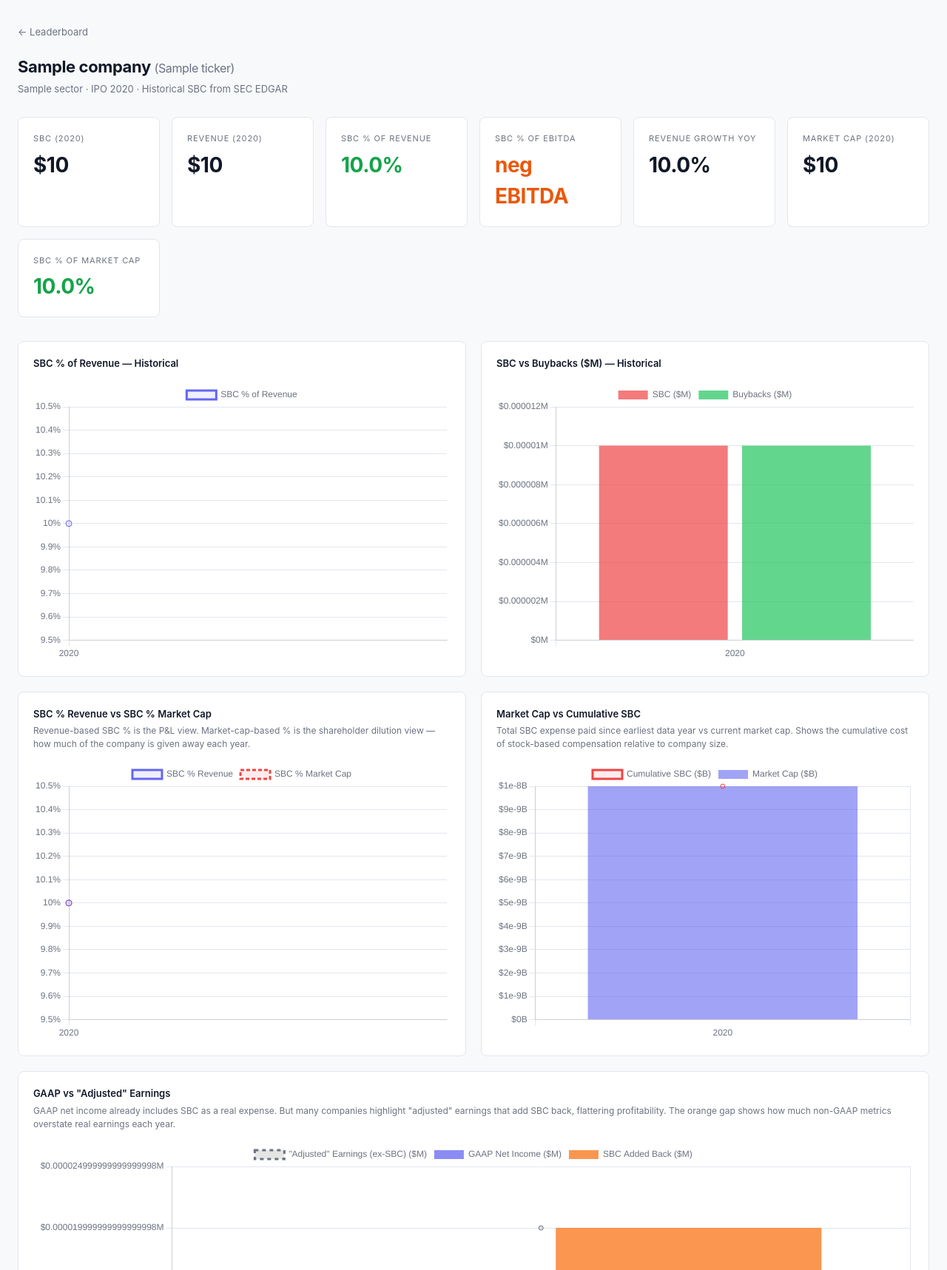
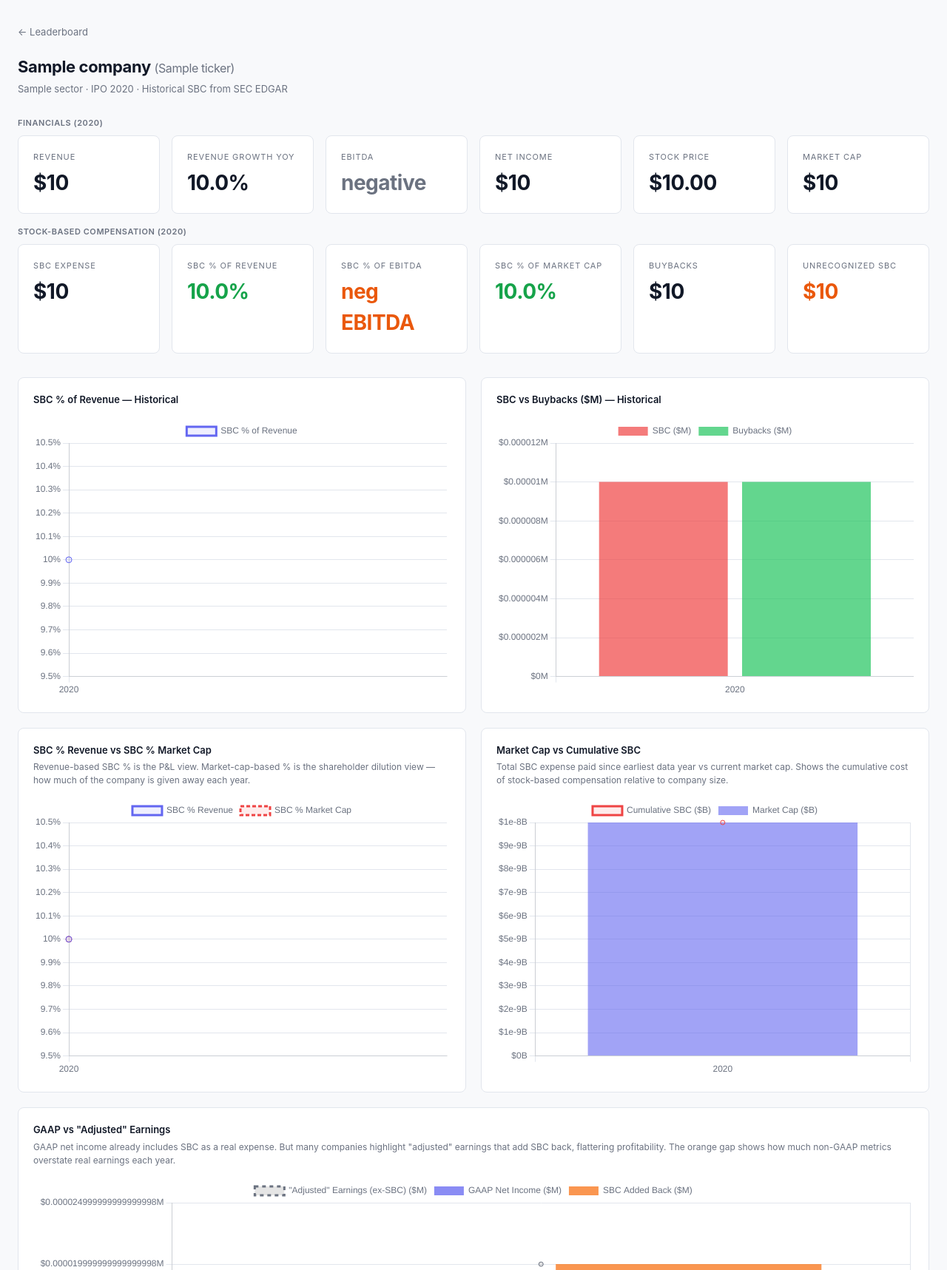
Before and after one commit to acsterne/sbc-tracker, a Flask app: page /company/1 in a window 1280 px wide. Shown: the part 52-1769 px from the top of the page at 74% size. Run offline with Flask 3, Linux system fonts and the light colour scheme; a database or web service that is not in the repository returns one stand-in record (values such as "Sample title"); data that the repository does not hold is empty; some libraries are stand-ins or nearby versions.

Commit message:
Split summary cards into two rows: Financials + SBC metrics
Row 1: Revenue, Rev Growth, EBITDA, Net Income, Stock Price, Market Cap
Row 2: SBC Expense, SBC % Revenue, SBC % EBITDA, SBC % Market Cap,
       Buybacks, Unrecognized SBC

Also fixed SOUN (SoundHound) revenue/SBC data — XBRL tags were
unreliable, manually corrected from verified 10-K figures.

Co-Authored-By: Claude Opus 4.6 (1M context) <noreply@anthropic.com>

```diff
--- a/templates/company.html
+++ b/templates/company.html
@@ -14,15 +14,46 @@
 {% if history %}
 {% set latest = history[-1] %}
 
-<!-- Latest year summary cards -->
+<!-- Row 1: Financial metrics -->
+<div style="margin-bottom:8px;color:var(--muted);font-size:11px;font-weight:600;letter-spacing:0.05em;text-transform:uppercase;">Financials ({{ latest.fiscal_year }})</div>
+<div class="metric-row" style="margin-bottom:16px;">
+    <div class="card">
+        <div class="card-label">Revenue</div>
+        <div class="card-value">{{ latest.revenue_annual | compact }}</div>
+    </div>
+    <div class="card">
+        <div class="card-label">Revenue Growth YoY</div>
+        <div class="card-value {% if latest.revenue_growth_yoy and latest.revenue_growth_yoy > 25 %}growth-high{% endif %}">
+            {{ latest.revenue_growth_yoy | pct }}
+        </div>
+    </div>
+    <div class="card">
+        <div class="card-label">EBITDA</div>
+        <div class="card-value">
+            {% if latest.ebitda_negative %}<span style="color:var(--muted)">negative</span>
+            {% else %}{{ latest.ebitda_annual | compact }}{% endif %}
+        </div>
+    </div>
+    <div class="card">
+        <div class="card-label">Net Income</div>
+        <div class="card-value">{{ latest.net_income_annual | compact }}</div>
+    </div>
+    <div class="card">
+        <div class="card-label">Stock Price</div>
+        <div class="card-value">{% if latest.stock_price_eoy %}${{ "%.2f" | format(latest.stock_price_eoy) }}{% else %}—{% endif %}</div>
+    </div>
+    <div class="card">
+        <div class="card-label">Market Cap</div>
+        <div class="card-value">{{ latest.market_cap | compact }}</div>
+    </div>
+</div>
+
+<!-- Row 2: SBC metrics -->
+<div style="margin-bottom:8px;color:var(--muted);font-size:11px;font-weight:600;letter-spacing:0.05em;text-transform:uppercase;">Stock-Based Compensation ({{ latest.fiscal_year }})</div>
 <div class="metric-row" style="margin-bottom:32px;">
     <div class="card">
-        <div class="card-label">SBC ({{ latest.fiscal_year }})</div>
+        <div class="card-label">SBC Expense</div>
         <div class="card-value">{{ latest.sbc_annual | compact }}</div>
-    </div>
-    <div class="card">
-        <div class="card-label">Revenue ({{ latest.fiscal_year }})</div>
-        <div class="card-value">{{ latest.revenue_annual | compact }}</div>
     </div>
     <div class="card">
         <div class="card-label">SBC % of Revenue</div>
@@ -45,16 +76,6 @@
         </div>
     </div>
     <div class="card">
-        <div class="card-label">Revenue Growth YoY</div>
-        <div class="card-value {% if latest.revenue_growth_yoy and latest.revenue_growth_yoy > 25 %}growth-high{% endif %}">
-            {{ latest.revenue_growth_yoy | pct }}
-        </div>
-    </div>
-    <div class="card">
-        <div class="card-label">Market Cap ({{ latest.fiscal_year }})</div>
-        <div class="card-value">{{ latest.market_cap | compact }}</div>
-    </div>
-    <div class="card">
         <div class="card-label">SBC % of Market Cap</div>
         <div class="card-value
             {% if latest.sbc_pct_market_cap and latest.sbc_pct_market_cap > 5 %}sbc-high
@@ -62,6 +83,14 @@
             {% else %}sbc-low{% endif %}">
             {{ latest.sbc_pct_market_cap | pct }}
         </div>
+    </div>
+    <div class="card">
+        <div class="card-label">Buybacks</div>
+        <div class="card-value">{{ latest.buyback_spend_annual | compact }}</div>
+    </div>
+    <div class="card">
+        <div class="card-label">Unrecognized SBC</div>
+        <div class="card-value" style="color:var(--orange)">{{ latest.unrecognized_sbc_annual | compact }}</div>
     </div>
 </div>
 
```
